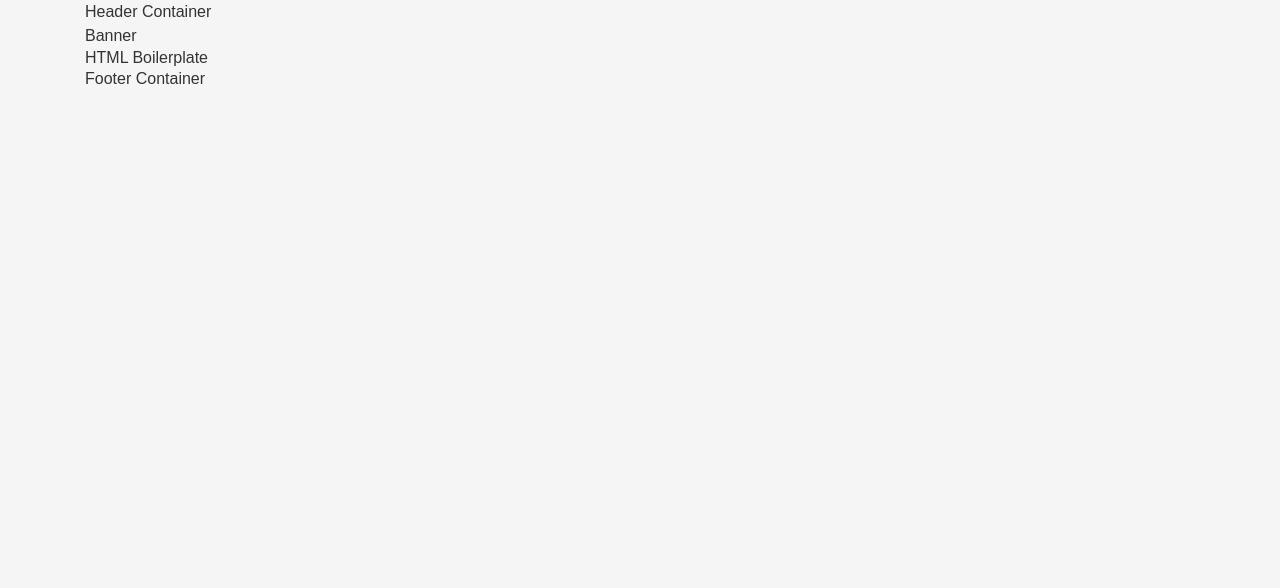
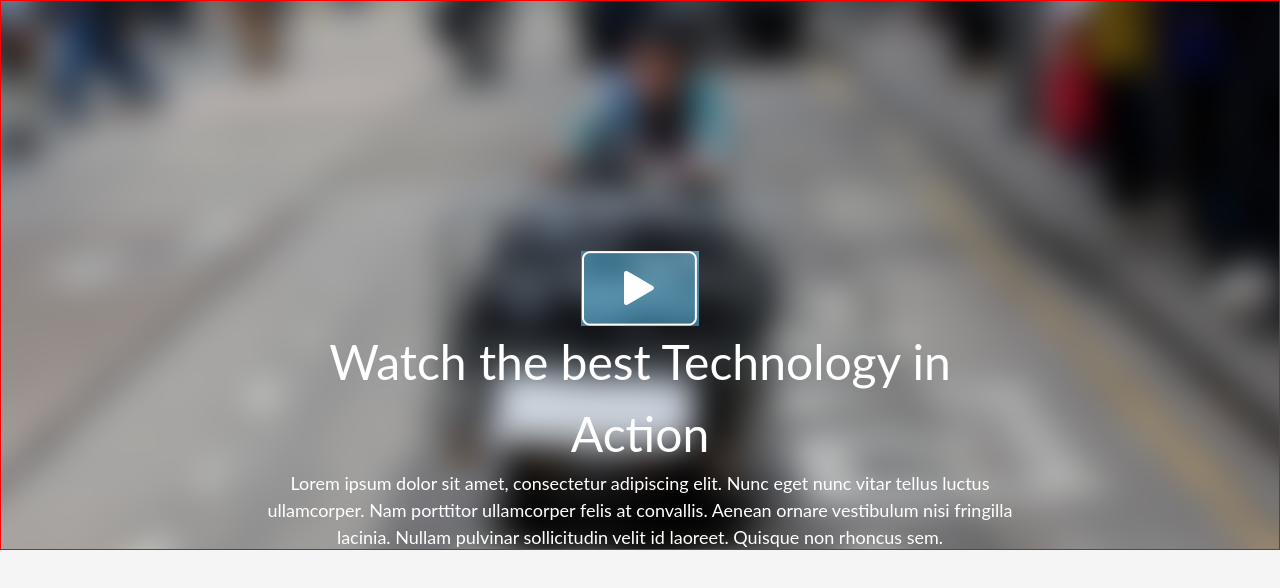
Before and after one commit to txsang/anhnn_fe, a website: page src/index.html in a window 1280 px wide. Drawn offline with nearby package versions, Linux system fonts and the light colour scheme; files that its build step writes are made by us from their sources; files whose address does not match are found by name.

Commit message:
fix/video anh xem lai giúp em chỗ hover video sao div click-video nó lại không hiển thị

```diff
--- a/src/images/Untitled Diagram.xml
+++ /dev/null
@@ -1 +0,0 @@
-<mxfile userAgent="Mozilla/5.0 (Macintosh; Intel Mac OS X 10_12_3) AppleWebKit/537.36 (KHTML, like Gecko) Chrome/57.0.2987.110 Safari/537.36" version="6.4.0" editor="www.draw.io" type="github"><diagram>UzV2zq1wL0osyPDNT0nNUTV2VTV2LsrPL4GwciucU3NyVI0MMlNUjV1UjYwMgFjVyA2HrCFY1qAgsSg1rwSLBiADYTaQg2Y1AA==</diagram></mxfile>
--- a/src/index.html
+++ b/src/index.html
@@ -19,6 +19,8 @@
 <meta property="og:type" content="">
 <meta property="og:url" content="" />
 <!-- Google Font -->
+<link rel="stylesheet" href="https://stackpath.bootstrapcdn.com/bootstrap/4.4.1/css/bootstrap.min.css" integrity="sha384-Vkoo8x4CGsO3+Hhxv8T/Q5PaXtkKtu6ug5TOeNV6gBiFeWPGFN9MuhOf23Q9Ifjh" crossorigin="anonymous">
+
   <!-- include styles.html -->
   <!-- build:css(.) style/vendor.min.css -->
 <link rel="stylesheet" type="text/css" media="screen" href="node_modules/bootstrap/dist/css/bootstrap.css" />
@@ -28,50 +30,25 @@
 <!-- endbuild -->
 </head>
 <body>
-  <div class="wrapper">
-    <!-- include header.html -->
-    <header class="header-container">
-  <div class="container">
-    <div class="row">
-      <div class="col-md-12">
-        <p>Header Container</p>
-      </div>
-    </div>
-  </div>
-</header>
 
-    <!-- include banner.html -->
-    <section class="banner-container">
-  <div class="container">
-    <div class="row">
-      <div class="col-md-12">
-        <p class="title-block">Banner</p>
-      </div>
-    </div>
-  </div>
-</section>
+  <div class ="video">
 
-    <main class="main-container">
-      <div class="container">
-        <div class="row">
-          <div class="col-md-12">
-            <h4 class="title-block">HTML Boilerplate</h4>
-          </div>
-        </div>
-      </div>
-    </main>
+	<div class="content-video">
+		<div class="click-play">
+			<a href="#"><img src="images/video-button.png" alt="play video" ></a>
+		</div>
+		<p><span>Watch the best Technology in Action</span></p>
+		<p>Lorem ipsum dolor sit amet, consectetur adipiscing elit. Nunc eget nunc vitar tellus luctus ullamcorper. Nam porttitor ullamcorper felis at convallis. Aenean ornare vestibulum nisi fringilla lacinia. Nullam pulvinar sollicitudin velit id laoreet. Quisque non rhoncus sem.</p>
 
-    <!-- include footer.html -->
-    <footer class="footer-container">
-  <div class="container">
-    <div class="row">
-      <div class="col-md-12">
-        <p>Footer Container</p>
-      </div>
-    </div>
-  </div>
-</footer>
-  </div>
+
+		<div class="click-video">
+			<!--<img src="images/ima-video.png" alt="images video">
+			-->
+			<iframe width="100%" height="550" src="https://www.youtube.com/embed/lfAS8x9ERdA" frameborder="0" allow="accelerometer; autoplay; encrypted-media; gyroscope; picture-in-picture" allowfullscreen></iframe>
+		</div>
+	</div>
+</div>
+
 
   <!-- include scripts.html -->
   <!-- build:js(.) script/vendor.min.js -->
@@ -81,5 +58,6 @@
 <!-- build:js script/script.min.js -->
 <script type="text/javascript" src="scripts/script.js"></script>
 <!-- endbuild -->
+
 </body>
 </html>
--- a/src/styles/layout/_video.scss
+++ b/src/styles/layout/_video.scss
@@ -1,11 +1,49 @@
-video{
-	background-image: url("images/bgr-video.png");
+.video {
+	background-image: url("../images/ima-video.png");
 	background-position: center;
 	background-repeat: no-repeat;
-	height: 550px;
 	width: 100%;
 	color: #000000;
+	margin: 0 auto;
+
 }
 .video p {
-	margin: 0 50%;
+	margin: 0 auto;
 }
+.content-video {
+	width: 100%;
+	border: 1px solid red;
+	color: #ffffff;
+	text-align: center;
+	height: 550px;
+	position: relative;
+}
+.center {
+	width: 1170px;
+	margin: 0 auto;
+}
+.content-video span {
+	font-size: 48px;
+	font-family: Lato;
+}
+.content-video p {
+	font-size: 18px;
+	font-family: Lato;
+	width: 770px;
+}
+.click-video {
+	width: 100%;
+	height: 550px;
+	display: none;
+	left: 0;
+	right: 0;
+	position: absolute;
+	opacity: 0.6;
+	}
+.click-play {
+	margin-top: 250px;
+
+}
+.click-play:hover .click-video {
+		display: block;
+}
--- a/src/styles/main.scss
+++ b/src/styles/main.scss
@@ -19,6 +19,7 @@
 // ----------------------------------------------------------------------
 @import "layout/header";
 @import "layout/footer";
+@import "layout/video";
 
 // ----------------------------------------------------------------------
 // Custom
```
Also changed, not shown: src/views/layouts/head.html (+1 -0 lines), src/views/layouts/video.html (+16 -9 lines), src/views/pages/index.html (+1 -18 lines), src/views/partials/banner.html (deleted, +0 -9 lines), src/images/bgr-video.png (added), src/images/ima-video.png (added), src/images/video-button.png (added), src/views/layouts/scripts.html (line endings or trailing spaces).
